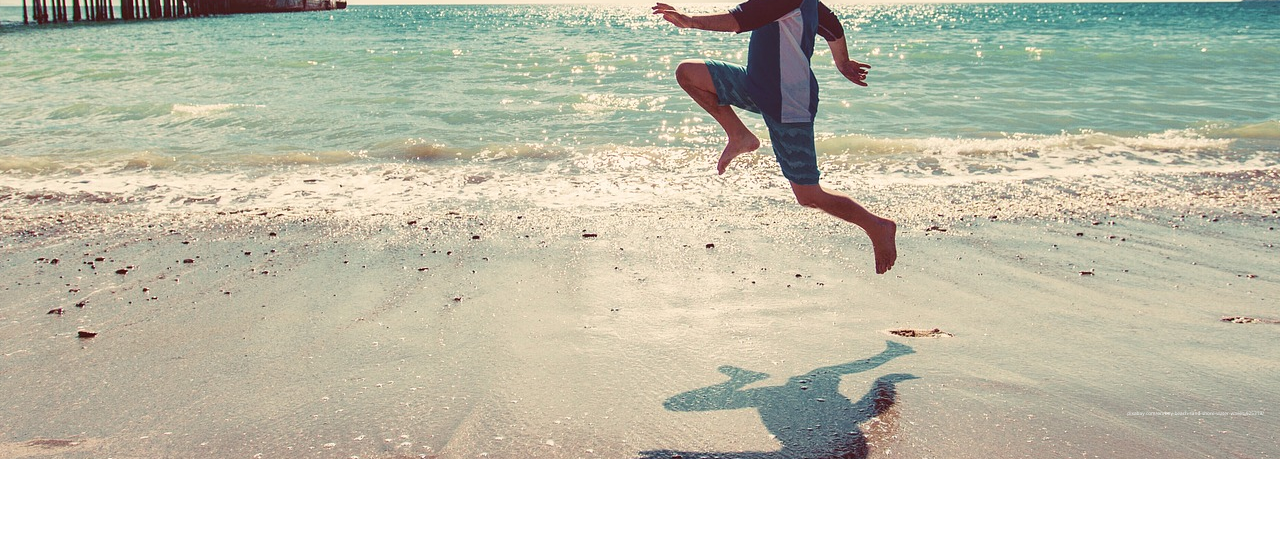
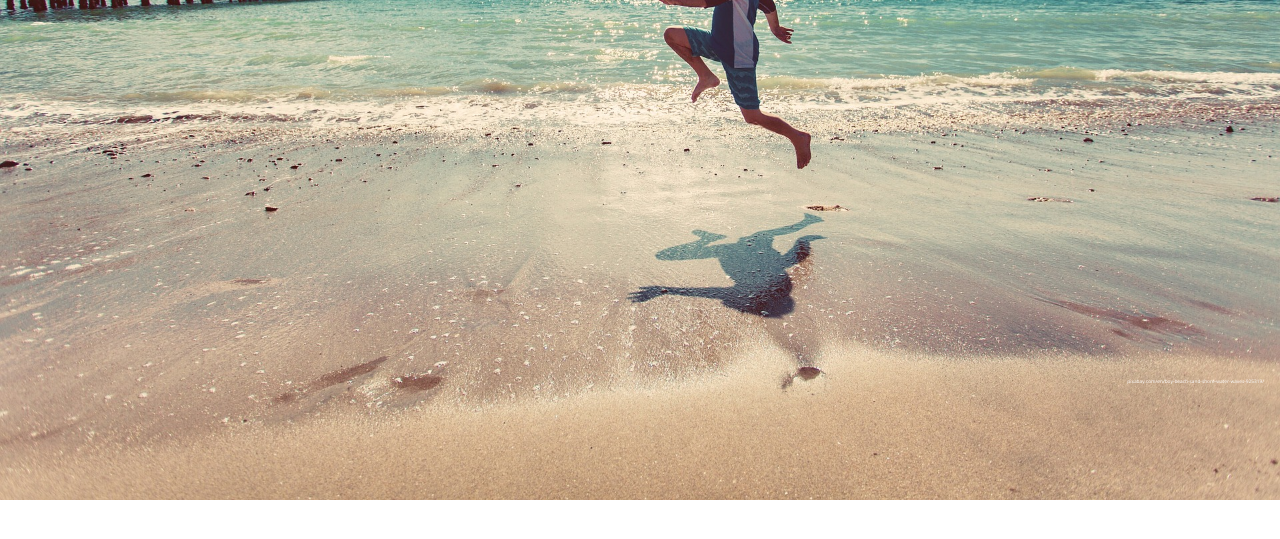
Before and after one commit to thaynamenezes/mockup, a plain HTML site: page index.html in a window 1280 px wide. Shown: the part 237-776 px from the top of the page. Drawn offline with nearby package versions, Linux system fonts and the light colour scheme.

Commit message:
Changed CSS for background

```diff
--- a/style.css
+++ b/style.css
@@ -3,20 +3,28 @@
   font-family: 'Open Sans', sans-serif;
 }
 
+body {
+    background-image: url(./img-bg.jpg);
+    background-size: cover;
+    background-repeat: no-repeat;
+    background-position: center;
+}
+
 main {
-  background-image: url(./img-bg.jpg);
-  background-size: auto;
-  background-repeat: no-repeat;
-  background-position: center;
-  height: 41rem;
-  width: 100%;
-  color: white;
+  /* background-image: url(./img-bg.jpg); */
+  /* background-size: auto;
+  background-repeat: no-repeat; */
+  /* background-position: center; */
+  /* height: 41rem;
+  width: 100%; */
+  color: #fff;
 }
 
 .wrap-header {
   display: flex;
   flex-direction: row;
   justify-content: space-between;
+  background-color: #fff;
 }
 
 .wrap-header-left {
@@ -34,6 +42,7 @@ main {
 #logo {
   height: 2.5rem;
   width: 2.5em;
+  background-color: purple;
 }
 
 #search-bar, input:focus {
@@ -83,7 +92,7 @@ outline: none;
 
 #bottom {
   display: flex;
-  margin-top: 24rem;
+  margin-top: 22rem;
   padding-right: 1rem;
   justify-content: flex-end;
   font-size: .3rem
```
